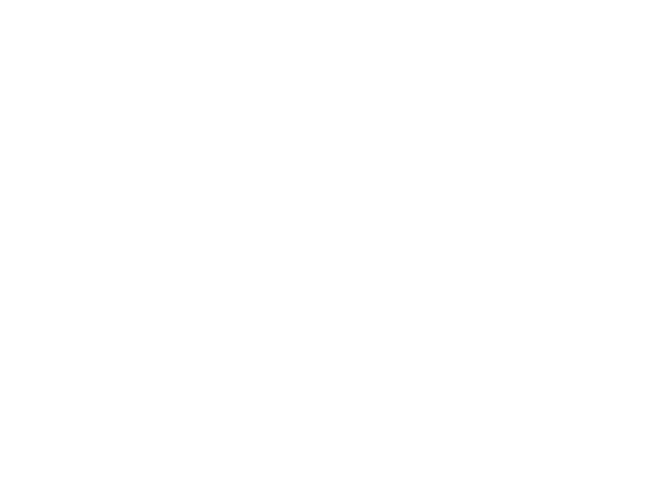
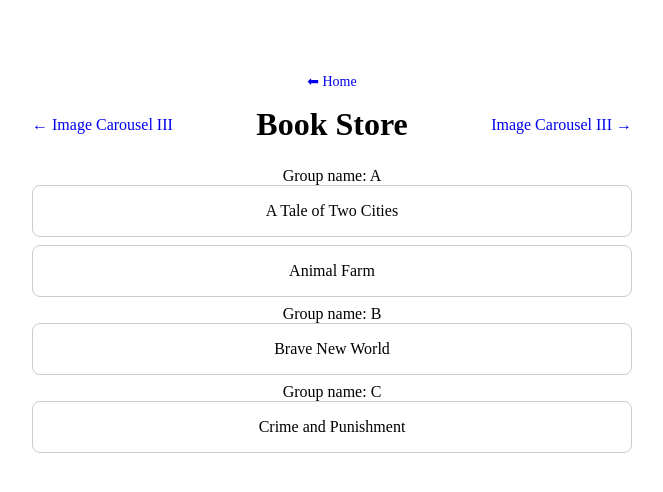
Before and after one commit to longgangsima/practice-project-list, a React (Vite) app: page /book-store in a window 1280 px wide. Before the commit this address had no page. Shown: the top 492 px of the page, without its empty margins (308-971 px from the left). Built offline with nearby package versions, Linux system fonts and the light colour scheme.

Commit message:
leve one complete

```diff
--- a/src/App.tsx
+++ b/src/App.tsx
@@ -1,10 +1,11 @@
-import React, { lazy, Suspense } from 'react';
+import { lazy, Suspense } from 'react';
 import { Route, Routes } from 'react-router-dom';
 import './App.css';
 
 const Home = lazy(() => import('./pages/Home/Home'));
 // const Calculator = lazy(() => import('./pages/Calculator/CalculatorPage'));
 const ImageCarouselIII = lazy(() => import('./pages/ImageCarouselIII/ImageCarousel'));
+const BookStore = lazy(() => import('./pages/BookStore'));
 
 function App() {
   return (
@@ -12,6 +13,7 @@ function App() {
       <Routes>
         <Route path="/" element={<Home />}></Route>
         <Route path="/image-carousel-iii" element={<ImageCarouselIII />} />
+        <Route path="/book-store" element={<BookStore />} />
       </Routes>
     </Suspense>
   );
--- a/src/components/ProjectList.tsx
+++ b/src/components/ProjectList.tsx
@@ -1,4 +1,3 @@
-import React from 'react';
 import { Link } from 'react-router-dom';
 import { ProjectItem } from '../constants/projectList';
 
--- a/src/constants/projectList.ts
+++ b/src/constants/projectList.ts
@@ -6,4 +6,5 @@ export type ProjectItem = {
 export const projectList: ProjectItem[] = [
   // { name: 'Calculator', path: '/calculator' },
   { name: 'Image Carousel III', path: '/image-carousel-iii' },
+  { name: 'Book Store', path: '/book-store' },
 ];
--- /dev/null
+++ b/src/pages/BookStore/component/BookCard.tsx
@@ -0,0 +1,15 @@
+export default function BookCard({ book }) {
+  return (
+    <div
+      style={{
+        border: '1px solid #ccc',
+        borderRadius: '8px',
+        padding: '1rem',
+        marginBottom: '0.5rem',
+      }}
+      key={book.id}
+    >
+      {book.title}
+    </div>
+  );
+}
--- /dev/null
+++ b/src/pages/BookStore/data.json
@@ -0,0 +1,39 @@
+{
+  "booklist": {
+    "A": [
+      {
+        "id": "b1",
+        "title": "A Tale of Two Cities",
+        "authorId": "a1",
+        "year": 1859
+      },
+      {
+        "id": "b2",
+        "title": "Animal Farm",
+        "authorId": "a2",
+        "year": 1945
+      }
+    ],
+    "B": [
+      {
+        "id": "b3",
+        "title": "Brave New World",
+        "authorId": "a3",
+        "year": 1932
+      }
+    ],
+    "C": [
+      {
+        "id": "b4",
+        "title": "Crime and Punishment",
+        "authorId": "a4",
+        "year": 1866
+      }
+    ]
+  },
+  "users": [
+    { "name": "Alice", "email": "alice@example.com" },
+    { "name": "Aaron", "email": "aaron@example.com" },
+    { "name": "Bob", "email": "bob@example.com" }
+  ]
+}
--- /dev/null
+++ b/src/pages/BookStore/index.tsx
@@ -0,0 +1,46 @@
+import { useEffect, useState } from 'react';
+import ProjectLayout from '../../components/ProjectLayout';
+import BookCard from './component/BookCard';
+import data from './data.json';
+
+type BookType = {
+  id: string;
+  title: string;
+  authorId: string;
+  year: number;
+};
+
+export default function BookStore() {
+  /**
+   * 给一个data.json, 写一个Card组件，把书的list按照名字首字母group
+   * （data已经是group好的）内容render出来
+   *
+   * A(selected): aa,bb
+   * B:
+   */
+
+  const [booksList, setBookList] = useState([] as BookType[]);
+  const [group, setGroup] = useState<string>('');
+  console.log('group: ', group);
+
+  useEffect(() => {
+    const initialGroup = Object.keys(data.booklist)[0];
+    setGroup(initialGroup);
+  }, []);
+
+  return (
+    <ProjectLayout currentPath="/book-store">
+      {Object.entries(data.booklist).map(([key, value], index) => {
+        console.log('key + index: ', key + index);
+        return (
+          <div key={key + index}>
+            <div onClick={() => console.log('first: ', key)}>Group name: {key}</div>
+            {value.map(book => {
+              return <BookCard book={book} />;
+            })}
+          </div>
+        );
+      })}
+    </ProjectLayout>
+  );
+}
```
